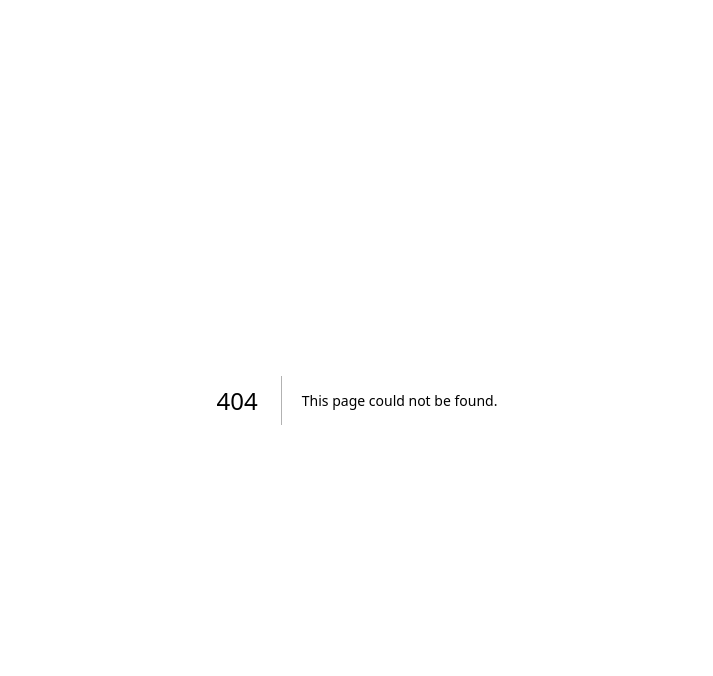
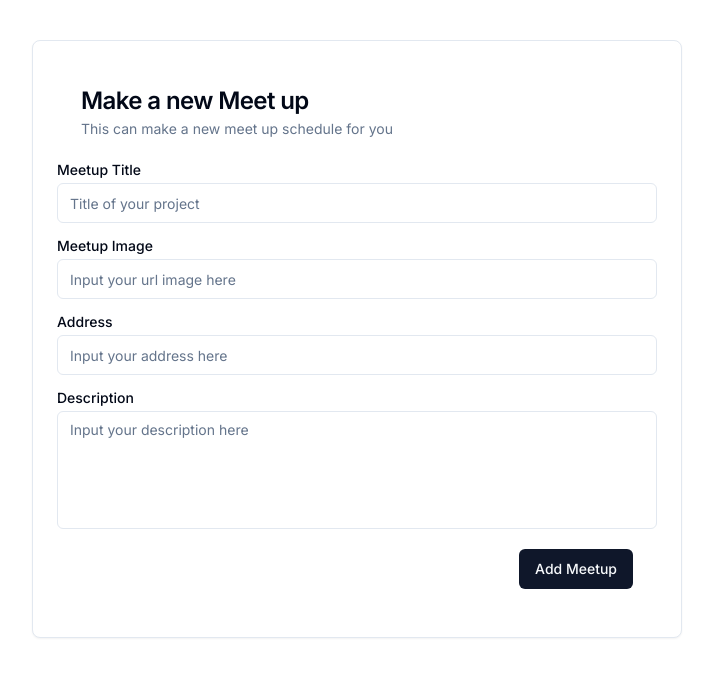
Before and after one commit to Mahusaa/MeetsUp, a Next.js app: page /new-meetup in a window 1280 px wide. Before the commit this address had no page. Shown: the top 676 px of the page, without its empty margins (283-996 px from the left). Built offline with nearby package versions, Linux system fonts and the light colour scheme.

Commit message:
create form and submit handler

```diff
--- a/package.json
+++ b/package.json
@@ -9,6 +9,7 @@
     "lint": "next lint"
   },
   "dependencies": {
+    "@radix-ui/react-label": "^2.0.2",
     "@radix-ui/react-slot": "^1.0.2",
     "@types/node": "20.4.9",
     "@types/react": "18.2.20",
--- /dev/null
+++ b/src/app/new-meetup/page.tsx
@@ -0,0 +1,14 @@
+"use client"
+import NewMeetupForm from "@/components/meetsup/NewMeetupForm"
+import { MeetupData } from "@/models/meetup-models";
+
+const NewMeetup = () => {
+    function addMeetupHandler(meetupData: MeetupData) {
+        console.log(meetupData)
+    }
+    return (
+        <NewMeetupForm onAddMeetup={addMeetupHandler}/>
+    )
+};
+
+export default NewMeetup;
--- a/src/app/news/page.tsx
+++ /dev/null
@@ -1,5 +0,0 @@
-export default function NewsPage() {
-    return (
-      <h1>This is NewsPage</h1>
-    )
-  }
--- /dev/null
+++ b/src/components/meetsup/NewMeetupForm.tsx
@@ -0,0 +1,83 @@
+"use client"
+import React, { useRef } from "react";
+import { Card, CardDescription, CardFooter, CardHeader, CardTitle } from "../ui/card";
+import { Input } from "../ui/input";
+import { Label } from "../ui/label";
+import { Textarea } from "../ui/textarea";
+import { Button } from "../ui/button";
+import { MeetupData } from "@/models/meetup-models";
+
+interface NewMeetupFormProps {
+    onAddMeetup: (meetupData: MeetupData) => void
+}
+
+const NewMeetupForm: React.FC<NewMeetupFormProps> = ({onAddMeetup}) => {
+    const titleInputRef = useRef<HTMLInputElement>(null);
+    const imageInputRef = useRef<HTMLInputElement>(null);
+    const addressInputRef = useRef<HTMLInputElement>(null);
+    const descriptionInputRef = useRef<HTMLTextAreaElement>(null);
+    function submitHandler(e: React.FormEvent) {
+        e?.preventDefault();
+
+        const enteredTitle = titleInputRef.current!.value;
+        const enteredImage = imageInputRef.current!.value;
+        const enteredAddress = addressInputRef.current!.value;
+        const enteredDescription = descriptionInputRef.current!.value;
+
+        const meetupData = {
+            title: enteredTitle,
+            image: enteredImage,
+            address: enteredAddress,
+            description: enteredDescription,
+        };
+        onAddMeetup(meetupData)
+    }
+    return (
+        <Card className="w-[650px] my-10 mx-auto p-6">
+            <CardHeader>
+                <CardTitle>Make a new Meet up</CardTitle>
+                <CardDescription>This can make a new meet up schedule for you</CardDescription>
+            </CardHeader>
+            <form onSubmit={submitHandler}>
+                <div className="grid w-full items-center gap-4">
+                    <div className="flex flex-col space-y-1.5">
+                        <Label htmlFor="title">Meetup Title</Label>
+                        <Input
+                            id="title"
+                            placeholder="Title of your project"
+                            ref={titleInputRef} />
+                    </div>
+                    <div className="flex flex-col space-y-1.5">
+                        <Label htmlFor="image">Meetup Image</Label>
+                        <Input id="image"
+                            placeholder="Input your url image here"
+                            ref={imageInputRef} />
+                    </div>
+                    <div className="flex flex-col space-y-1.5">
+                        <Label htmlFor="address">Address</Label>
+                        <Input
+                            id="address"
+                            placeholder="Input your address here"
+                            ref={addressInputRef} />
+                    </div>
+                    <div className="flex flex-col space-y-1.5">
+                        <Label htmlFor="description">Description</Label>
+                        <Textarea
+                            id="description"
+                            placeholder="Input your description here"
+                            rows={5}
+                            required
+                            style={{ resize: "none" }}
+                            ref={descriptionInputRef}
+                        />
+                    </div>
+                </div>
+                <CardFooter className="flex justify-end">
+                    <Button className="mt-5">Add Meetup</Button>
+                </CardFooter>
+            </form>
+        </Card>
+    )
+};
+
+export default NewMeetupForm;
--- /dev/null
+++ b/src/components/ui/input.tsx
@@ -0,0 +1,25 @@
+import * as React from "react"
+
+import { cn } from "@/lib/utils"
+
+export interface InputProps
+  extends React.InputHTMLAttributes<HTMLInputElement> {}
+
+const Input = React.forwardRef<HTMLInputElement, InputProps>(
+  ({ className, type, ...props }, ref) => {
+    return (
+      <input
+        type={type}
+        className={cn(
+          "flex h-10 w-full rounded-md border border-input bg-background px-3 py-2 text-sm ring-offset-background file:border-0 file:bg-transparent file:text-sm file:font-medium placeholder:text-muted-foreground focus-visible:outline-none focus-visible:ring-2 focus-visible:ring-ring focus-visible:ring-offset-2 disabled:cursor-not-allowed disabled:opacity-50",
+          className
+        )}
+        ref={ref}
+        {...props}
+      />
+    )
+  }
+)
+Input.displayName = "Input"
+
+export { Input }
--- /dev/null
+++ b/src/components/ui/label.tsx
@@ -0,0 +1,26 @@
+"use client"
+
+import * as React from "react"
+import * as LabelPrimitive from "@radix-ui/react-label"
+import { cva, type VariantProps } from "class-variance-authority"
+
+import { cn } from "@/lib/utils"
+
+const labelVariants = cva(
+  "text-sm font-medium leading-none peer-disabled:cursor-not-allowed peer-disabled:opacity-70"
+)
+
+const Label = React.forwardRef<
+  React.ElementRef<typeof LabelPrimitive.Root>,
+  React.ComponentPropsWithoutRef<typeof LabelPrimitive.Root> &
+    VariantProps<typeof labelVariants>
+>(({ className, ...props }, ref) => (
+  <LabelPrimitive.Root
+    ref={ref}
+    className={cn(labelVariants(), className)}
+    {...props}
+  />
+))
+Label.displayName = LabelPrimitive.Root.displayName
+
+export { Label }
--- /dev/null
+++ b/src/components/ui/textarea.tsx
@@ -0,0 +1,24 @@
+import * as React from "react"
+
+import { cn } from "@/lib/utils"
+
+export interface TextareaProps
+  extends React.TextareaHTMLAttributes<HTMLTextAreaElement> {}
+
+const Textarea = React.forwardRef<HTMLTextAreaElement, TextareaProps>(
+  ({ className, ...props }, ref) => {
+    return (
+      <textarea
+        className={cn(
+          "flex min-h-[80px] w-full rounded-md border border-input bg-background px-3 py-2 text-sm ring-offset-background placeholder:text-muted-foreground focus-visible:outline-none focus-visible:ring-2 focus-visible:ring-ring focus-visible:ring-offset-2 disabled:cursor-not-allowed disabled:opacity-50",
+          className
+        )}
+        ref={ref}
+        {...props}
+      />
+    )
+  }
+)
+Textarea.displayName = "Textarea"
+
+export { Textarea }
--- /dev/null
+++ b/src/models/meetup-models.ts
@@ -0,0 +1,6 @@
+export interface MeetupData {
+    title: string;
+    image: string;
+    address: string;
+    description: string;
+}
```
Also changed, not shown: 1 other file (tests, documents, lock files or other folders).
